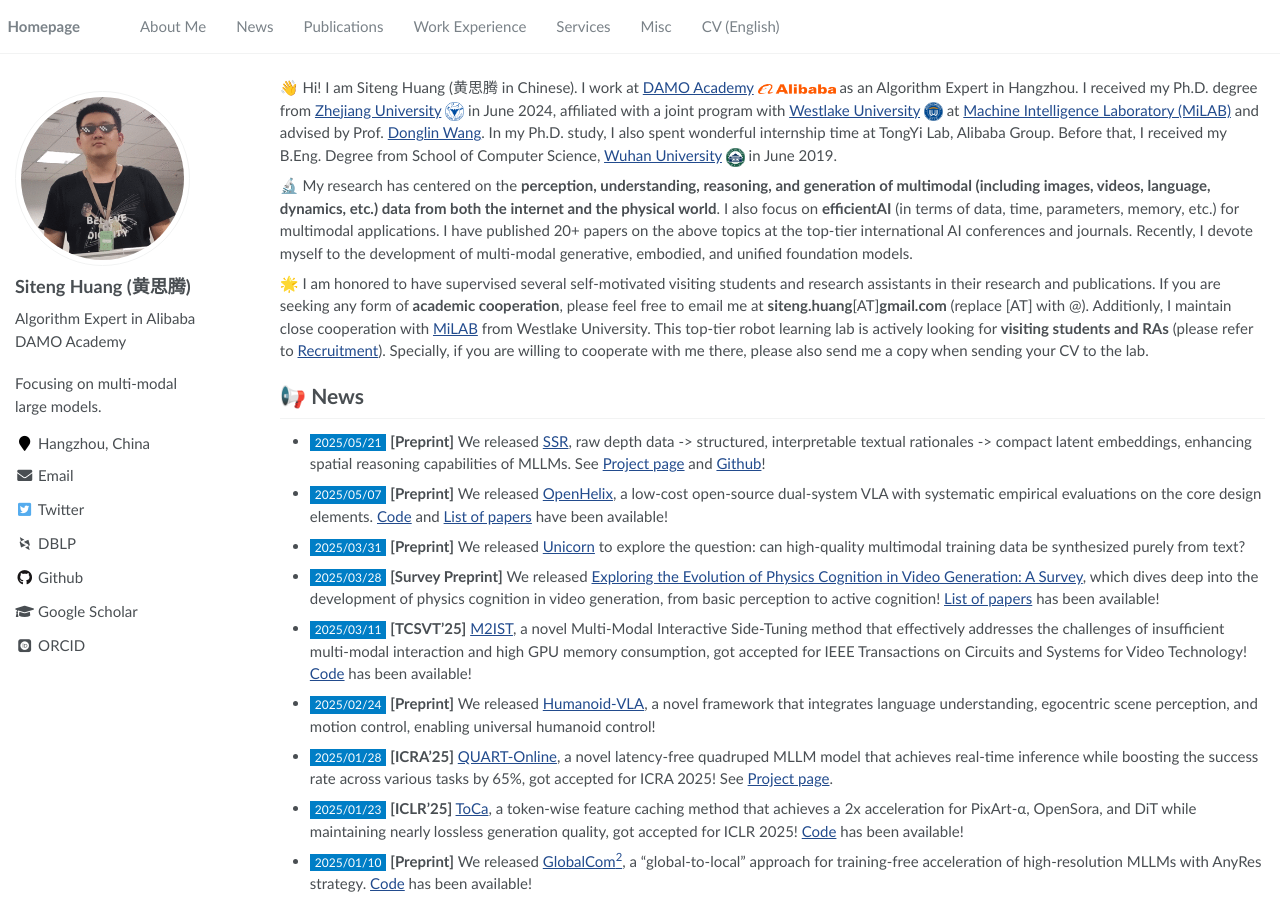
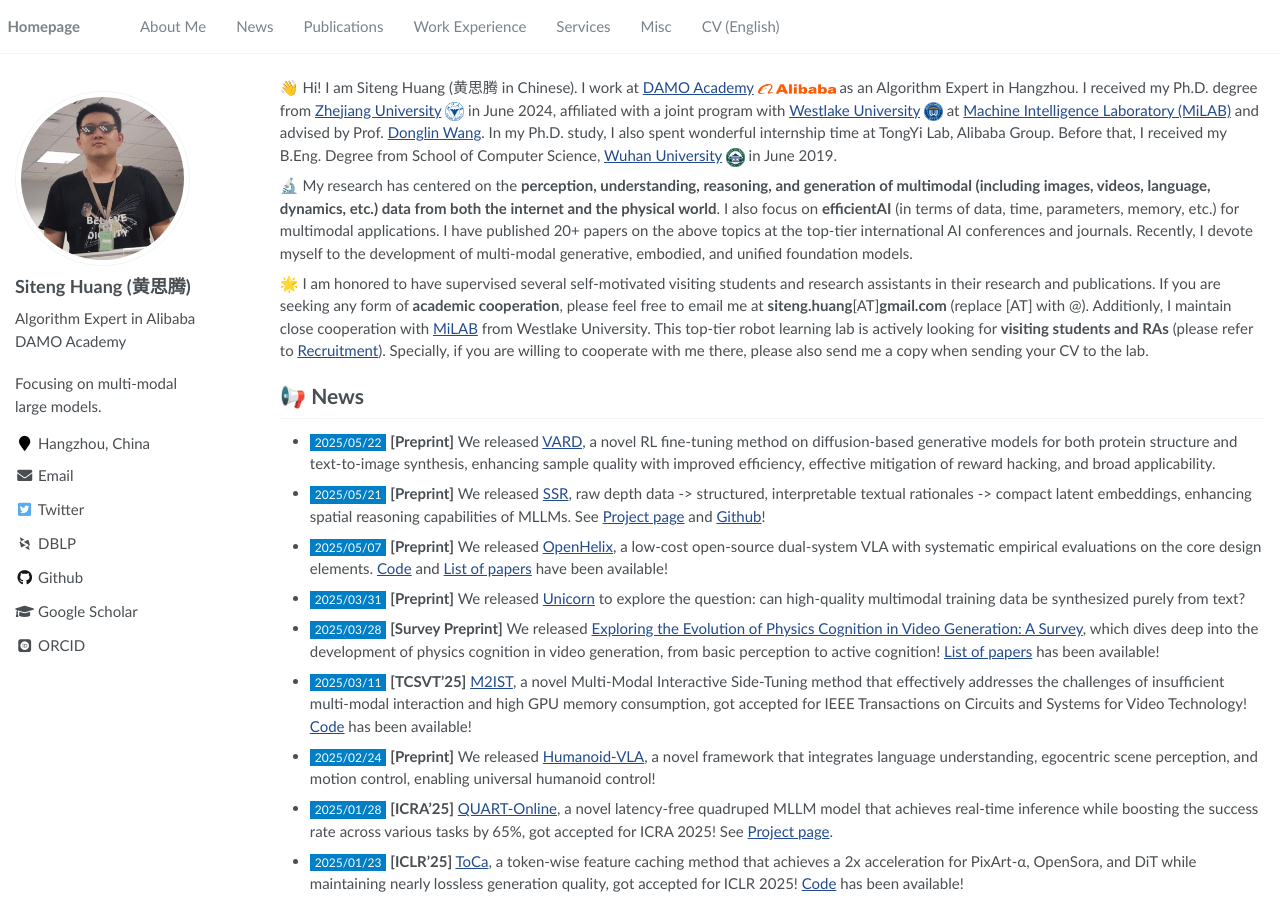
Before and after one commit to bighuang624/bighuang624.github.io, a Jekyll site: the page built from _pages/about.md, in a window 1280 px wide and 900 px high. Built offline with Jekyll 4.4.1, drawn with Linux system fonts in a browser that asks for light colours; some web fonts are replaced; some of the changed text lies outside the part shown.

Commit message:
add VARD

```diff
--- a/_pages/includes/news.md
+++ b/_pages/includes/news.md
@@ -4,6 +4,7 @@
 
 <!-- * <span style="font-size:12px;color:#FFFFFF;background-color:#007ec6;padding:1px 5px 1.5px 5px;">2025/05/21</span> **[Preprint]** We released [VARD](https://arxiv.org/abs/2505.03912), a novel framework for fine-tuning diffusion models that integrates value as trajectory-wise supervision with KL regularization, thereby enhancing reward alignment while ensuring proximity to the pre-trained model. [Code](https://github.com/OpenHelix-robot/OpenHelix/) has been available!
  -->
+* <span style="font-size:12px;color:#FFFFFF;background-color:#007ec6;padding:1px 5px 1.5px 5px;">2025/05/22</span> **[Preprint]** We released [VARD](https://arxiv.org/abs/2505.12448), a novel RL fine-tuning method on diffusion-based generative models for both protein structure and text-to-image synthesis, enhancing sample quality with improved efficiency, effective mitigation of reward hacking, and broad applicability.
 * <span style="font-size:12px;color:#FFFFFF;background-color:#007ec6;padding:1px 5px 1.5px 5px;">2025/05/21</span> **[Preprint]** We released [SSR](https://arxiv.org/abs/2505.12448), raw depth data -> structured, interpretable textual rationales -> compact latent embeddings, enhancing spatial reasoning capabilities of MLLMs. See [Project page](https://yliu-cs.github.io/SSR/) and [Github](https://github.com/yliu-cs/SSR)!
 * <span style="font-size:12px;color:#FFFFFF;background-color:#007ec6;padding:1px 5px 1.5px 5px;">2025/05/07</span> **[Preprint]** We released [OpenHelix](https://arxiv.org/abs/2505.03912), a low-cost open-source dual-system VLA with systematic empirical evaluations on the core design elements. [Code](https://github.com/OpenHelix-robot/OpenHelix/) and [List of papers](https://github.com/OpenHelix-robot/awesome-dual-system-vla/) have been available!
 * <span style="font-size:12px;color:#FFFFFF;background-color:#007ec6;padding:1px 5px 1.5px 5px;">2025/03/31</span> **[Preprint]** We released [Unicorn](https://arxiv.org/abs/2503.22655) to explore the question: can high-quality multimodal training data be synthesized purely from text?
--- a/_pages/includes/pub_short.md
+++ b/_pages/includes/pub_short.md
@@ -53,6 +53,8 @@
 
 ### Preprints & Under Submission
 
+<a href="https://arxiv.org/abs/2505.15791" target="_blank"><img src="https://img.shields.io/badge/arXiv-2505.15791-B31B1B?style=flat-square"></a> Fengyuan Dai†, Zifeng Zhuang†, Yufei Huang, <u>Siteng Huang</u>, Bangyan Liao, Donglin Wang, Fajie Yuan, &quot;**VARD: Efficient and Dense Fine-Tuning for Diffusion Models with Value-based RL**&quot;. *arXiv preprint arXiv:2505.15791*. [[pdf](https://arxiv.org/pdf/2505.15791.pdf)] [[huggingface paper](https://huggingface.co/papers/2505.15791)]
+
 <a href="https://arxiv.org/abs/2505.12448" target="_blank"><img src="https://img.shields.io/badge/arXiv-2505.12448-B31B1B?style=flat-square"></a> Yang Liu, Ming Ma, Xiaomin Yu, Pengxiang Ding, Han Zhao, Mingyang Sun, <u>Siteng Huang</u>, Donglin Wang, &quot;**SSR: Enhancing Depth Perception in Vision-Language Models via Rationale-Guided Spatial Reasoning**&quot;. *arXiv preprint arXiv:2505.12448*. [[pdf](https://arxiv.org/pdf/2505.12448.pdf)] [[project page](https://yliu-cs.github.io/SSR/)] [[github](https://github.com/yliu-cs/SSR)] [[huggingface paper](https://huggingface.co/papers/2505.12448)]
 
 <a href="https://arxiv.org/abs/2505.03912" target="_blank"><img src="https://img.shields.io/badge/arXiv-2505.03912-B31B1B?style=flat-square"></a> Can Cui, Pengxiang Ding, Wenxuan Song, Shuanghao Bai, Xinyang Tong, Zirui Ge, Runze Suo, Wanqi Zhou, Yang Liu, Bofang Jia, Han Zhao, <u>Siteng Huang</u>, Donglin Wang, &quot;**OpenHelix: A Short Survey, Empirical Analysis, and Open-Source Dual-System VLA Model for Robotic Manipulation**&quot;. *arXiv preprint arXiv:2505.03912*. [[pdf](https://arxiv.org/pdf/2505.03912.pdf)] [[project page](https://openhelix-robot.github.io/)] [[github](https://github.com/OpenHelix-robot/OpenHelix/)] [[Awesome List](https://github.com/OpenHelix-robot/awesome-dual-system-vla/)] [[huggingface paper](https://huggingface.co/papers/2505.03912)]
```
